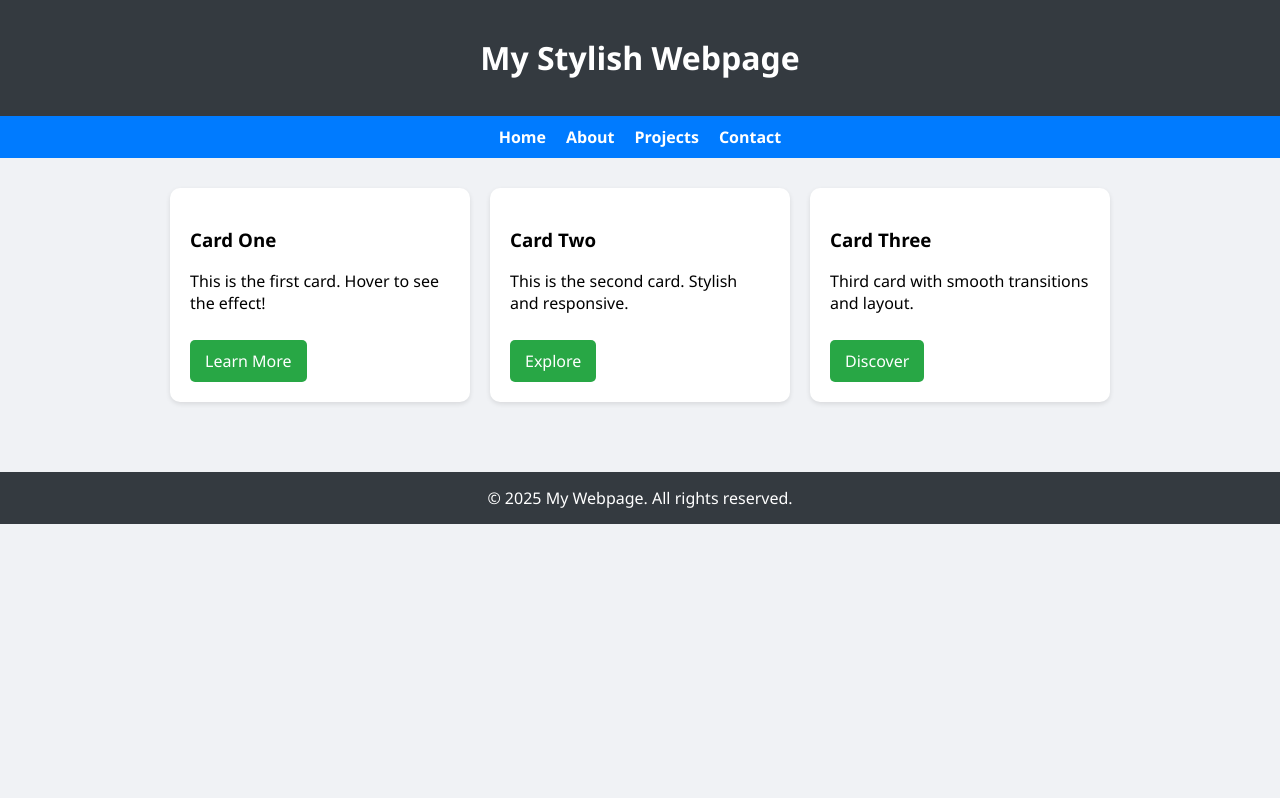
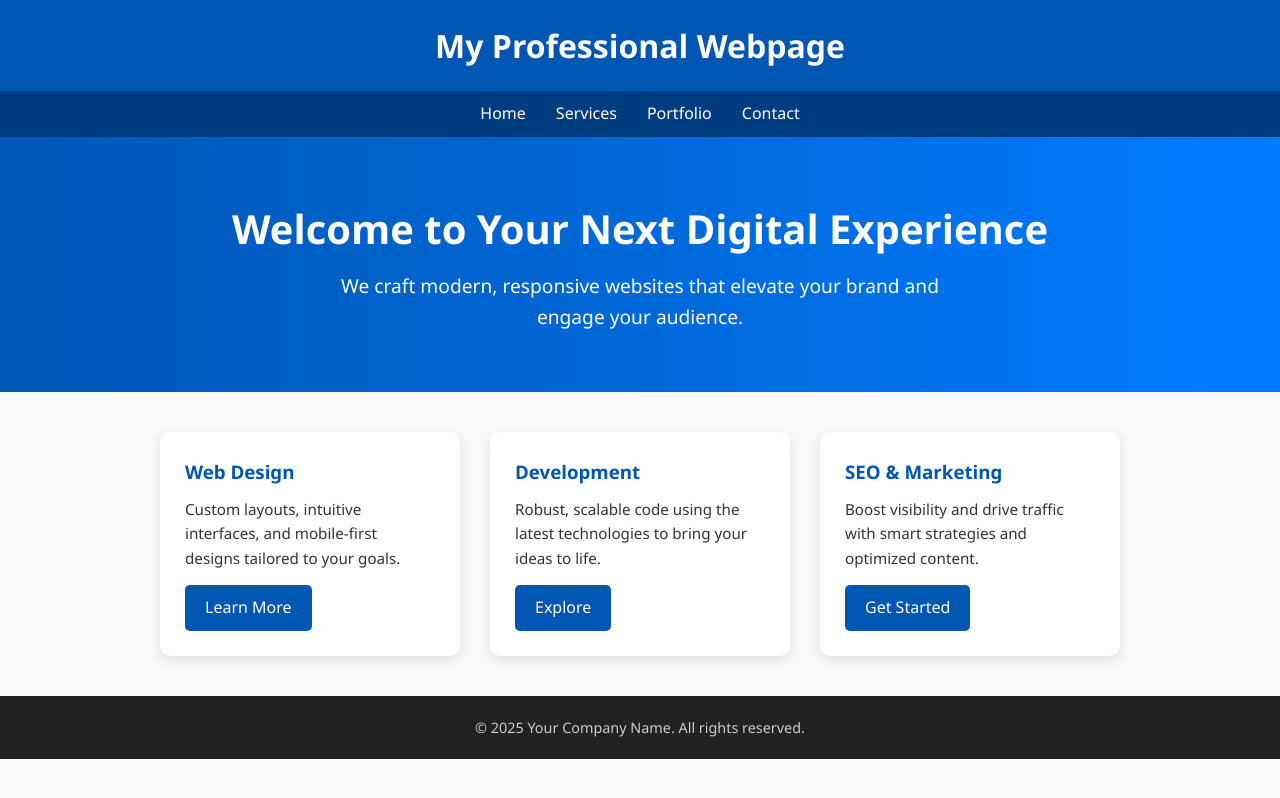
Before and after one commit to CabansagJ/jericute, a plain HTML site: page index.html in a window 1280 px wide. Drawn offline with Linux system fonts and the light colour scheme.

Commit message:
Update index.html

```diff
--- a/index.html
+++ b/index.html
@@ -1,125 +1,175 @@
 <!DOCTYPE html>
 <html lang="en">
 <head>
-  <meta charset="UTF-8">
-  <title>Enhanced Webpage</title>
+  <meta charset="UTF-8" />
+  <meta name="viewport" content="width=device-width, initial-scale=1.0" />
+  <title>Professional Webpage</title>
   <style>
+    :root {
+      --primary-color: #0056b3;
+      --accent-color: #ffc107;
+      --text-color: #333;
+      --bg-color: #f9f9f9;
+      --card-bg: #fff;
+    }
+
     * {
       box-sizing: border-box;
+      margin: 0;
+      padding: 0;
     }
 
     body {
       font-family: 'Segoe UI', sans-serif;
-      background-color: #f0f2f5;
-      margin: 0;
-      padding: 0;
+      background-color: var(--bg-color);
+      color: var(--text-color);
+      line-height: 1.6;
     }
 
     header {
-      background-color: #343a40;
+      background: var(--primary-color);
       color: white;
-      padding: 15px 30px;
+      padding: 20px 40px;
       text-align: center;
     }
 
     nav {
-      background-color: #007BFF;
       display: flex;
       justify-content: center;
-      gap: 20px;
+      background: #003d80;
       padding: 10px 0;
     }
 
     nav a {
       color: white;
+      margin: 0 15px;
       text-decoration: none;
-      font-weight: bold;
+      font-weight: 500;
       transition: color 0.3s ease;
     }
 
     nav a:hover {
-      color: #ffc107;
+      color: var(--accent-color);
+    }
+
+    .hero {
+      background: linear-gradient(to right, #0056b3, #007bff);
+      color: white;
+      padding: 60px 20px;
+      text-align: center;
+    }
+
+    .hero h1 {
+      font-size: 2.5rem;
+      margin-bottom: 10px;
+    }
+
+    .hero p {
+      font-size: 1.2rem;
+      max-width: 600px;
+      margin: 0 auto;
     }
 
     .container {
       display: flex;
       flex-wrap: wrap;
       justify-content: center;
-      padding: 30px;
-      gap: 20px;
+      padding: 40px 20px;
+      gap: 30px;
     }
 
     .card {
-      background-color: white;
+      background: var(--card-bg);
       border-radius: 10px;
-      box-shadow: 0 2px 5px rgba(0,0,0,0.1);
-      padding: 20px;
+      box-shadow: 0 4px 12px rgba(0,0,0,0.1);
+      padding: 25px;
       width: 300px;
       transition: transform 0.3s ease, box-shadow 0.3s ease;
     }
 
     .card:hover {
-      transform: translateY(-5px);
-      box-shadow: 0 4px 12px rgba(0,0,0,0.2);
+      transform: translateY(-8px);
+      box-shadow: 0 8px 20px rgba(0,0,0,0.15);
+    }
+
+    .card h3 {
+      margin-bottom: 10px;
+      color: var(--primary-color);
+    }
+
+    .card p {
+      font-size: 0.95rem;
     }
 
     .button {
       display: inline-block;
-      margin-top: 10px;
-      padding: 10px 15px;
-      background-color: #28a745;
+      margin-top: 15px;
+      padding: 10px 20px;
+      background: var(--primary-color);
       color: white;
       border-radius: 5px;
       text-decoration: none;
-      transition: background-color 0.3s ease;
+      transition: background 0.3s ease;
     }
 
     .button:hover {
-      background-color: #218838;
+      background: #003d80;
     }
 
     footer {
-      background-color: #343a40;
-      color: white;
+      background: #222;
+      color: #ccc;
       text-align: center;
-      padding: 15px;
-      margin-top: 40px;
+      padding: 20px;
+      font-size: 0.9rem;
+    }
+
+    @media (max-width: 768px) {
+      .container {
+        flex-direction: column;
+        align-items: center;
+      }
     }
   </style>
 </head>
 <body>
 
   <header>
-    <h1>My Stylish Webpage</h1>
+    <h1>My Professional Webpage</h1>
   </header>
 
   <nav>
     <a href="#">Home</a>
-    <a href="#">About</a>
-    <a href="#">Projects</a>
+    <a href="#">Services</a>
+    <a href="#">Portfolio</a>
     <a href="#">Contact</a>
   </nav>
 
-  <div class="container">
+  <section class="hero">
+    <h1>Welcome to Your Next Digital Experience</h1>
+    <p>We craft modern, responsive websites that elevate your brand and engage your audience.</p>
+  </section>
+
+  <section class="container">
     <div class="card">
-      <h3>Card One</h3>
-      <p>This is the first card. Hover to see the effect!</p>
+      <h3>Web Design</h3>
+      <p>Custom layouts, intuitive interfaces, and mobile-first designs tailored to your goals.</p>
       <a href="#" class="button">Learn More</a>
     </div>
     <div class="card">
-      <h3>Card Two</h3>
-      <p>This is the second card. Stylish and responsive.</p>
+      <h3>Development</h3>
+      <p>Robust, scalable code using the latest technologies to bring your ideas to life.</p>
       <a href="#" class="button">Explore</a>
     </div>
     <div class="card">
-      <h3>Card Three</h3>
-      <p>Third card with smooth transitions and layout.</p>
-      <a href="#" class="button">Discover</a>
+      <h3>SEO & Marketing</h3>
+      <p>Boost visibility and drive traffic with smart strategies and optimized content.</p>
+      <a href="#" class="button">Get Started</a>
     </div>
-  </div>
+  </section>
 
   <footer>
-    &copy; 2025 My Webpage. All rights reserved.
+    &copy; 2025 Your Company Name. All rights reserved.
   </footer>
 
 </body>
```
